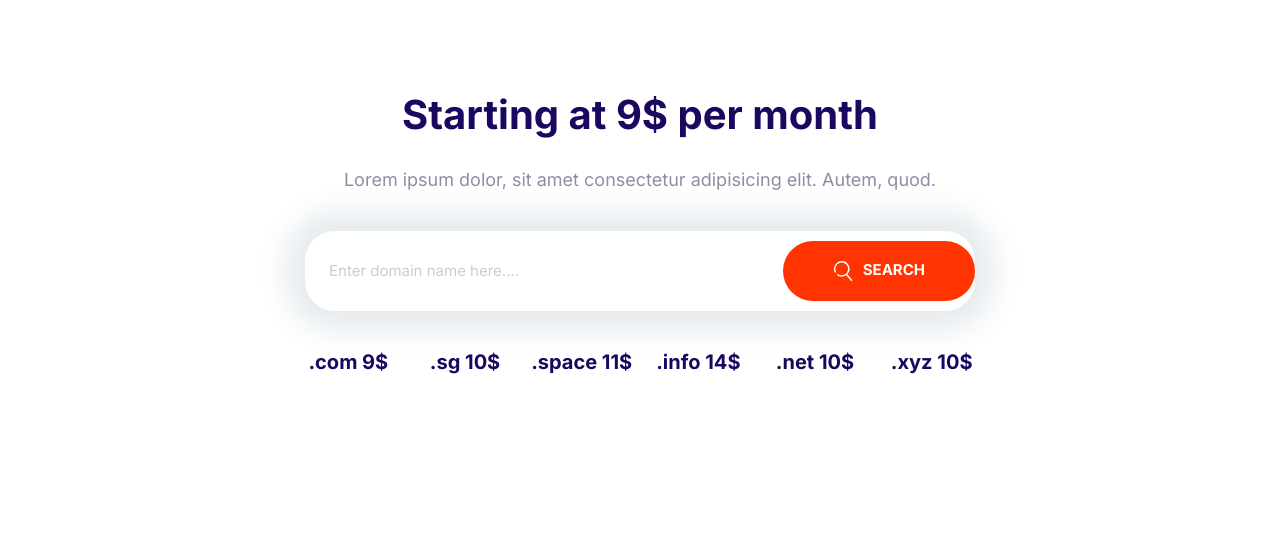
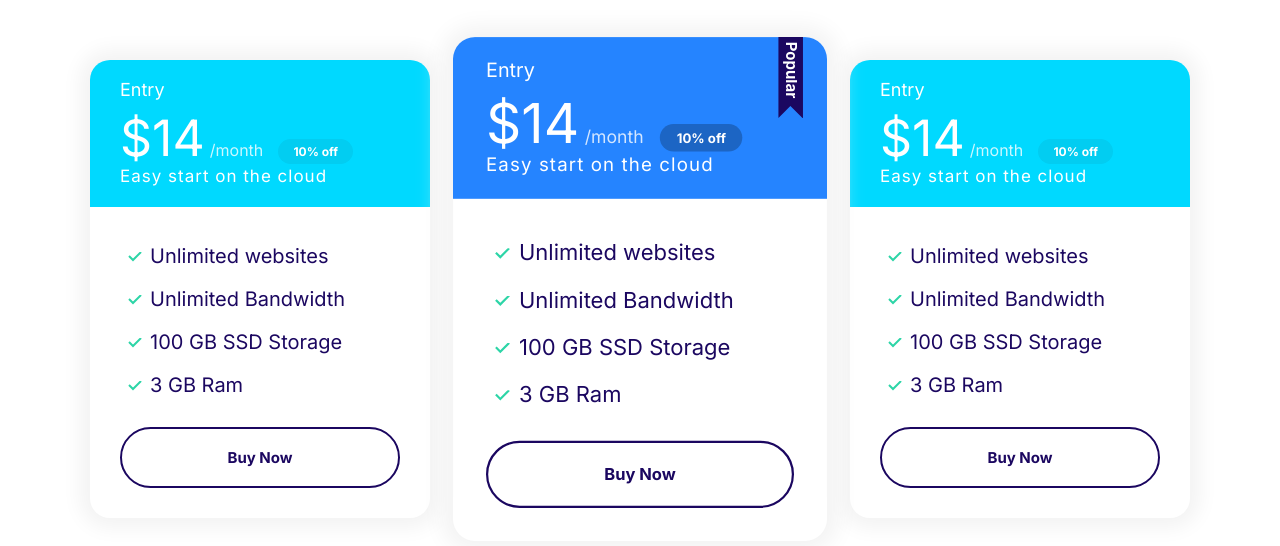
Before and after one commit to Mr-Khaira/moshify, a plain HTML site: page index.html in a window 1280 px wide. Drawn offline with Linux system fonts and the light colour scheme.

Commit message:
implemented templates side by side with badges etc.

```diff
--- a/CSS/stylesheet.css
+++ b/CSS/stylesheet.css
@@ -96,7 +96,7 @@ a{
 }
 
 .badge--primary {
-    background: var(--color-primary);
+    background: #1c65c4;
     color: white;
 }
 
@@ -209,12 +209,23 @@ a{
 }
 
 .button--primary {
+        border: 2px solid var(--color-headings);
     background: var(--color-primary);
     color: #fff;
 }
 
+.button--primaryy {
+    border: 2px solid var(--color-headings);
+background: var(--color-headings);
+color: #fff;
+}
+
 .button--primary:hover {
     background: #3a8ffd;
+}
+
+.button--primaryy:hover {
+    background: var(--color-headings);
 }
 
 .button--secondary {
@@ -340,6 +351,22 @@ a{
 
 /*  plans  */
 
+.plan {
+    transition: 0.2s ease-out;
+}
+
+.plan--popular {
+    transform: scale(1.1);
+}
+
+.plan:hover {
+    transform: scale(1.05);
+}
+
+.plan--popular:hover {
+    transform: scale(1.15);
+}
+
 .plan--popular .card__header {
     position: relative;
 }
@@ -347,7 +374,7 @@ a{
 .plan--popular .card__header::before {
     content: url(/images/popular.svg);
     display: inline-block;
-    width: 40px;
+    width: 32px;
     position: absolute;
     top: -6px;
     right: 5%;
@@ -761,3 +788,14 @@ a{
 
     }
 }
+
+/*  plans block  */
+
+.block-plans .grid {
+    gap: 8rem 4rem;
+}
+
+.block-plans .card {
+    max-width: 350px;
+    margin: 0 auto;
+}
--- a/index.html
+++ b/index.html
@@ -13,26 +13,69 @@
 </head>
 
 <body>
-    <section class="block containor block-domain">
-        <header class="block__header">
-            <h2>Starting at 9$ per month</h2>
-            <p>Lorem ipsum dolor, sit amet consectetur adipisicing elit. Autem, quod.</p>
-        </header>
-        <div class="input-group box-shadow">
-            <input class="input" type="text" placeholder="Enter domain name here....">
-            <button class="button button--accent">
-                <svg class="icon icon--white">
-                    <use xlink:href="/images/sprite.svg#search"></use>
-                </svg>SEARCH</button>
+    <section class="block containor block-plans">
+        <div class="grid grid--1x3">
+            <div class="plan">
+                <div class="card card--secondary">
+                    <header class="card__header">
+                        <h3 class="plan__name">Entry</h3>
+                        <span class="plan__price">$14</span>
+                        <span class="plan__billing-cycle">/month</span>
+                        <span class="badge badge--secondary badge--small">10% off</span>
+                        <span class="plan__description">Easy start on the cloud </span>
+                    </header>
+                    <div class="card__body">
+                        <ul class="list list--tick">
+                            <li class="list__item">Unlimited websites</li>
+                            <li class="list__item">Unlimited Bandwidth</li>
+                            <li class="list__item">100 GB SSD Storage</li>
+                            <li class="list__item">3 GB Ram</li>
+                        </ul>
+                        <button class="button button--outline button--block">Buy Now</button>
+                    </div>
+                </div>
+            </div>
+            <div class="plan plan--popular">
+                <div class="card card--primary">
+                    <header class="card__header">
+                        <h3 class="plan__name">Entry</h3>
+                        <span class="plan__price">$14</span>
+                        <span class="plan__billing-cycle">/month</span>
+                        <span class="badge badge--primary badge--small">10% off</span>
+                        <span class="plan__description">Easy start on the cloud </span>
+                    </header>
+                    <div class="card__body">
+                        <ul class="list list--tick">
+                            <li class="list__item">Unlimited websites</li>
+                            <li class="list__item">Unlimited Bandwidth</li>
+                            <li class="list__item">100 GB SSD Storage</li>
+                            <li class="list__item">3 GB Ram</li>
+                        </ul>
+                        <button class="button button--outline button--block">Buy Now</button>
+                    </div>
+                </div>
+            </div>
+            <div class="plan">
+                <div class="card card--secondary">
+                    <header class="card__header">
+                        <h3 class="plan__name">Entry</h3>
+                        <span class="plan__price">$14</span>
+                        <span class="plan__billing-cycle">/month</span>
+                        <span class="badge badge--secondary badge--small">10% off</span>
+                        <span class="plan__description">Easy start on the cloud </span>
+                    </header>
+                    <div class="card__body">
+                        <ul class="list list--tick">
+                            <li class="list__item">Unlimited websites</li>
+                            <li class="list__item">Unlimited Bandwidth</li>
+                            <li class="list__item">100 GB SSD Storage</li>
+                            <li class="list__item">3 GB Ram</li>
+                        </ul>
+                        <button class="button button--outline button--block">Buy Now</button>
+                    </div>
+                </div>
+            </div>
         </div>
-        <ul class="list block-domain__prices">
-            <li>.com 9$</li>
-            <li>.sg 10$</li>
-            <li>.space 11$</li>
-            <li>.info 14$</li>
-            <li>.net 10$</li>
-            <li>.xyz 10$</li>
-        </ul>
     </section>
 </body>
 
```
Also changed, not shown: CSS/components/templates side by side.html (added, +64 -0 lines).
